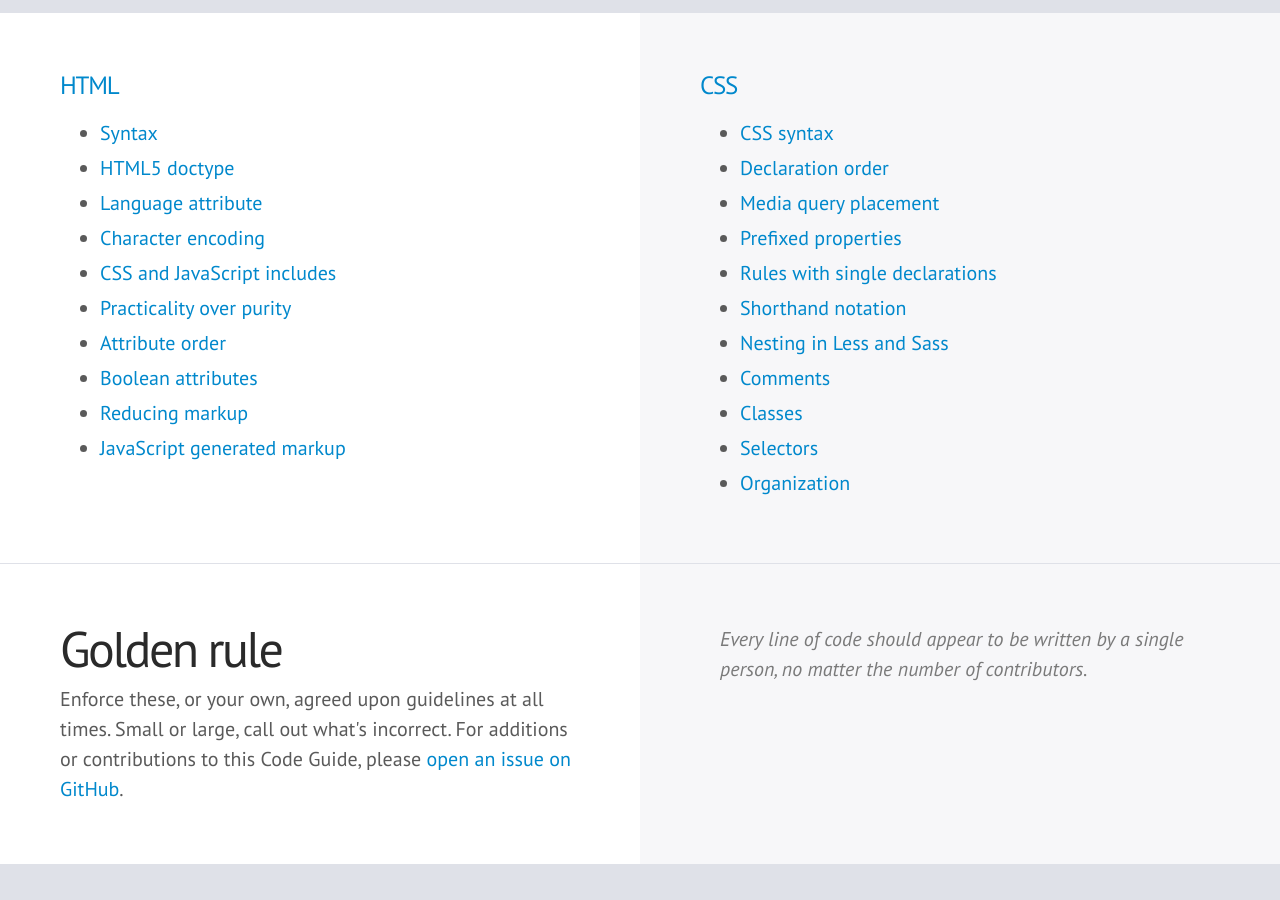
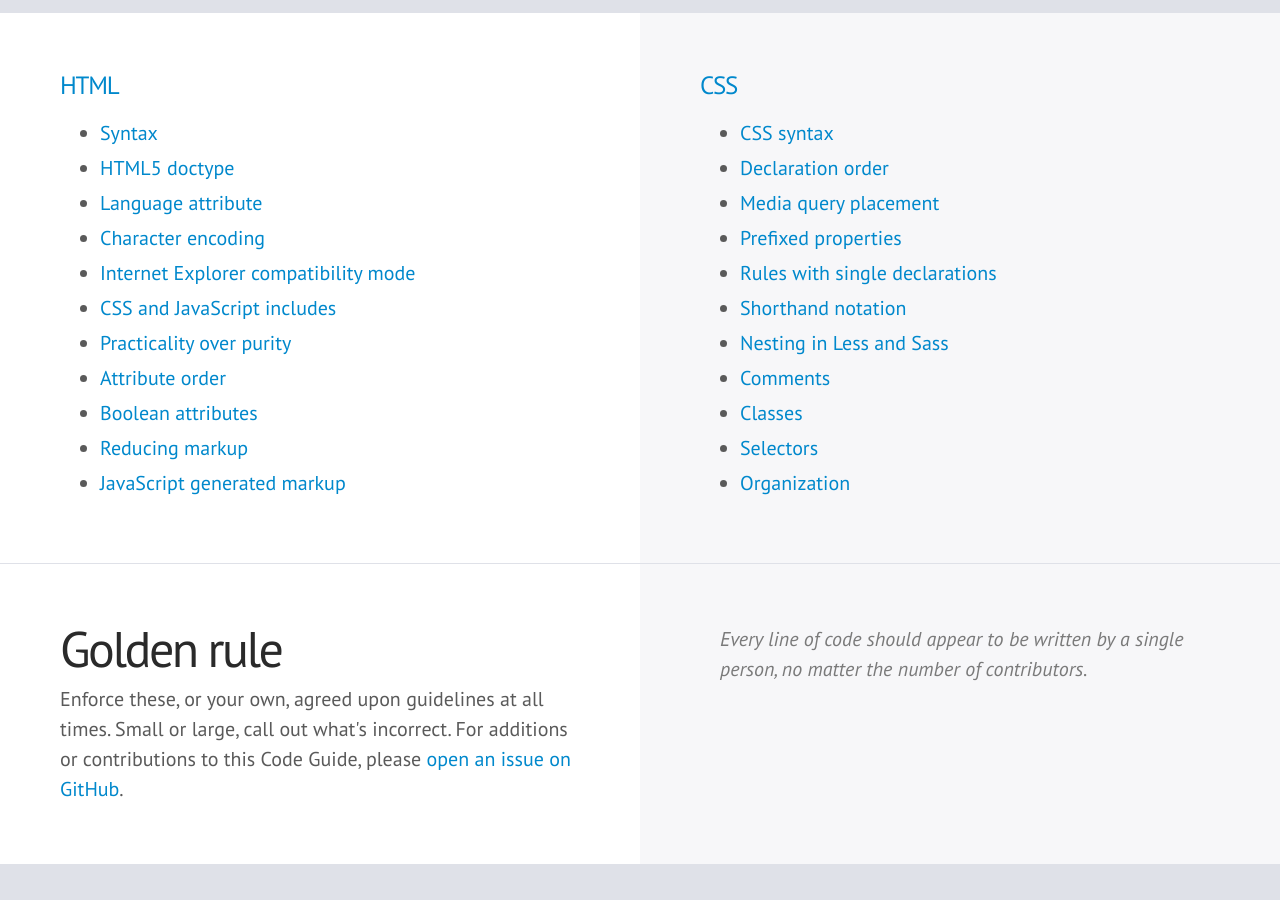
Before and after one commit to mdo/code-guide, a Jekyll site: the page built from index.html, in a window 1280 px wide and 900 px high, scrolled down 622 px. Built offline with Jekyll 4.4.1, drawn with Linux system fonts in a browser that asks for light colours; some web fonts are replaced; Markdown is read by kramdown in place of the engine named in the settings; comment, search, counter and statistics services are not loaded.

Commit message:
toc link to ie compat modes

```diff
--- a/index.html
+++ b/index.html
@@ -14,6 +14,7 @@ layout: default
       <li><a href="#html-doctype">HTML5 doctype</a></li>
       <li><a href="#html-lang">Language attribute</a></li>
       <li><a href="#html-encoding">Character encoding</a></li>
+      <li><a href="#html-ie-compatibility-mode">Internet Explorer compatibility mode</a></li>
       <li><a href="#html-style-script">CSS and JavaScript includes</a></li>
       <li><a href="#html-practicality">Practicality over purity</a></li>
       <li><a href="#html-attribute-order">Attribute order</a></li>
```
